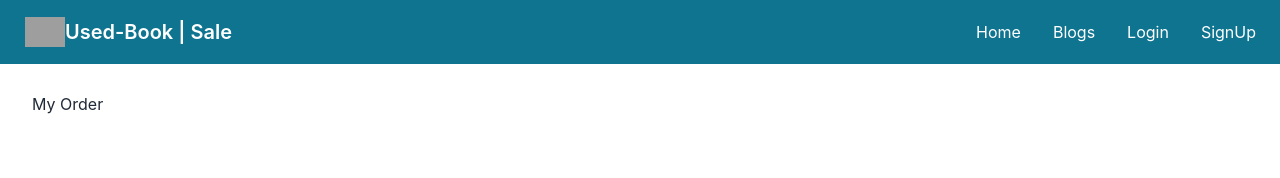
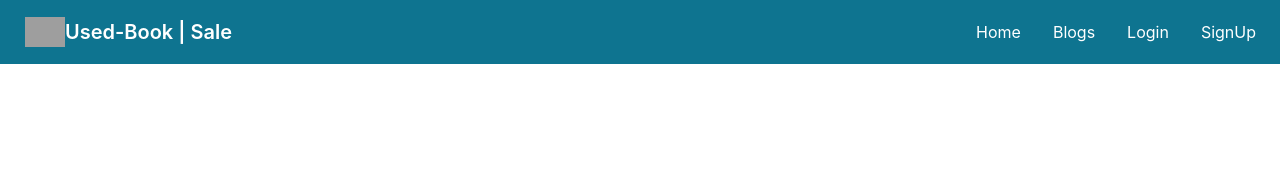
Before and after one commit to Ikramul-Mahin/used-book-sale-client-side, a React (Create React App) app: page /dashboard in a window 1280 px wide. Shown: the top 178 px of the page. Built offline with nearby package versions, Linux system fonts and the light colour scheme; no server answers; grey boxes are pictures that could not be loaded.

Commit message:
data edited

```diff
--- a/src/Layout/DashBoardLayout.js
+++ b/src/Layout/DashBoardLayout.js
@@ -21,17 +21,21 @@ const DashBoardLayout = () => {
                     <label htmlFor="dashboard-drawer" className="drawer-overlay"></label>
                     <ul className="menu p-4 w-80  text-base-content">
 
-                        <li><Link to="/dashboard/myorders">My Order</Link></li>
+
                         {/* <li><Link to="/dashboard/addproduct">Add A Product</Link></li>
                         <li><Link to="/dashboard/myproduct">My Product</Link></li>
                         <li><Link to="/dashboard/allbuyers">All Buyers</Link></li>
                         <li><Link to="/dashboard/allsellers">All Sellers</Link></li>
                         <li><Link to="/dashboard/reported">Reported</Link></li> */}
-
+                        {
+                            user?.uid &&
+                            < li > <Link to="/dashboard/myorders">My Order</Link></li>
+                        }
 
 
                         {
-                            isSeller && <>
+                            isSeller &&
+                            <>
                                 <li><Link to="/dashboard/addproduct">Add A Product</Link></li>
                                 <li><Link to="/dashboard/myproduct">My Product</Link></li>
                             </>
@@ -40,7 +44,8 @@ const DashBoardLayout = () => {
 
 
                         {
-                            isAdmin && <>
+                            isAdmin &&
+                            <>
                                 <li><Link to="/dashboard/allbuyers">All Buyers</Link></li>
                                 <li><Link to="/dashboard/allsellers">All Sellers</Link></li>
                                 <li><Link to="/dashboard/reported">Reported</Link></li>
@@ -56,7 +61,7 @@ const DashBoardLayout = () => {
 
                 </div>
             </div>
-        </div>
+        </div >
     );
 };
 
```
